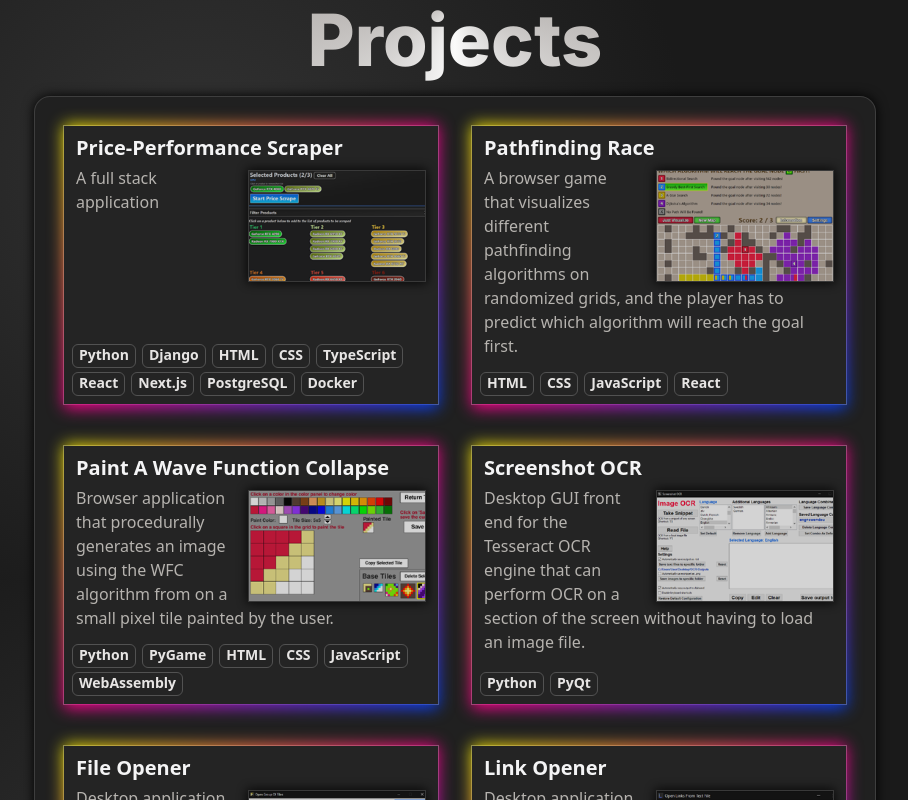
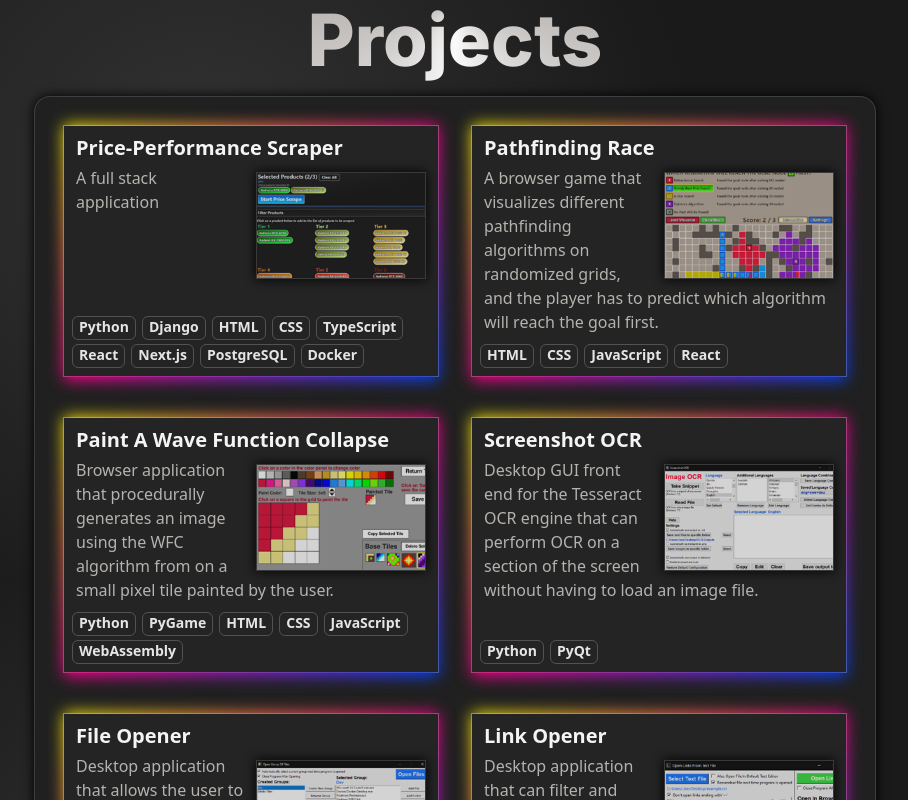
Before and after one commit to vik-ma/portfolio, a Next.js app: page / in a window 1280 px wide. Shown: the part 1020-1820 px from the top of the page, without its empty margins (185-1093 px from the left). Built offline with nearby package versions, Linux system fonts and the light colour scheme.

Commit message:
Changed the width and margins of thumbnail-container

```diff
--- a/app/components/ProjectsSection.tsx
+++ b/app/components/ProjectsSection.tsx
@@ -19,18 +19,18 @@ export default function ProjectsSection() {
               <Link key={key} href={`/projects/${key}`}>
                 <div className="p-2 h-full project-box">
                   <div className="flex flex-col justify-between px-1 h-full project-box-content">
-                    <div className="mb-2.5">
+                    <div className="mb-1.5">
                       <h3 className="text-xl font-bold text-zinc-100">
                         {value.name}
                       </h3>
                       <div className="mt-1 max-[490px]:mt-0.5">
-                        <div className="ml-2.5 sm:ml-4 max-h-full float-right">
-                          <div className="mt-1 thumbnail-container">
+                        <div className="ml-2.5 sm:ml-3 max-h-full float-right">
+                          <div className="mt-1.5 thumbnail-container">
                             <Image
                               className="max-[490px]:max-w-[140px]"
                               src={value.thumbnailImgSrc}
                               alt={`${value.name} Preview Image`}
-                              width={176}
+                              width={168}
                               height={100}
                               placeholder="blur"
                               blurDataURL={value.thumbnailBase64Data}
```
